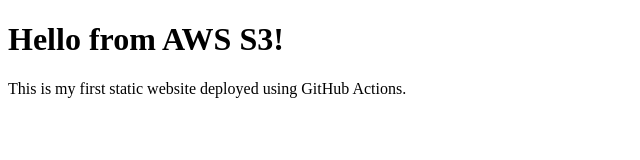
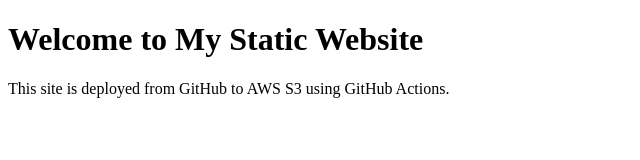
Before and after one commit to sadapa94/my-static-website-s3, a plain HTML site: page index.html in a window 1280 px wide. Shown: the whole page, without its empty margins (0-640 px from the left). Drawn offline with Linux system fonts and the light colour scheme.

Commit message:
Update index.html

```diff
--- a/index.html
+++ b/index.html
@@ -1,12 +1,15 @@
 <!DOCTYPE html>
-<html>
+<html lang="en">
 <head>
+  <meta charset="UTF-8" />
+  <meta name="viewport" content="width=device-width, initial-scale=1.0" />
   <title>My Static Website</title>
-  <meta charset="UTF-8">
-  <meta name="viewport" content="width=device-width, initial-scale=1.0">
+  <link rel="stylesheet" href="style.css" />
 </head>
 <body>
-  <h1>Hello from AWS S3!</h1>
-  <p>This is my first static website deployed using GitHub Actions.</p>
+  <div class="container">
+    <h1>Welcome to My Static Website</h1>
+    <p>This site is deployed from GitHub to AWS S3 using GitHub Actions.</p>
+  </div>
 </body>
 </html>
```
